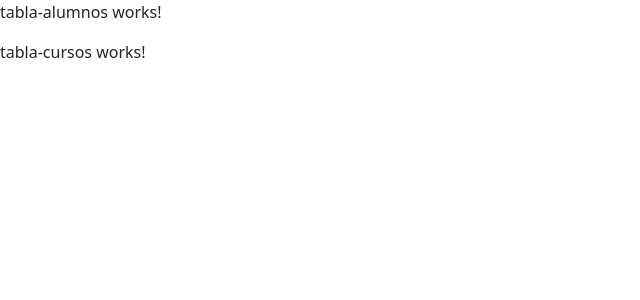
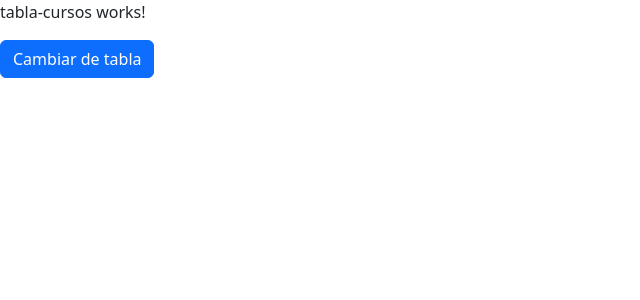
Before and after one commit to mau-14/primerProyecto-Angular, an Angular app: page / in a window 1280 px wide. Shown: the top 300 px of the page, without its empty margins (0-640 px from the left). Built offline with nearby package versions, Linux system fonts and the light colour scheme.

Commit message:
añadido el boton

```diff
--- a/src/app/app.component.html
+++ b/src/app/app.component.html
@@ -1,2 +1,5 @@
-<app-tabla-alumnos></app-tabla-alumnos>
-<app-tabla-cursos></app-tabla-cursos>
+<app-tabla-alumnos *ngIf="!cursos"></app-tabla-alumnos>
+<app-tabla-cursos *ngIf="cursos"></app-tabla-cursos>
+
+
+<button class="btn btn-primary"  (click)='handleCambio()'>Cambiar de tabla</button>
--- a/src/app/app.component.ts
+++ b/src/app/app.component.ts
@@ -7,5 +7,10 @@ import { Component } from '@angular/core';
   styleUrl: './app.component.css'
 })
 export class AppComponent {
-  title = 'listar-cursos';
+
+  cursos: boolean = true
+
+  handleCambio(){
+    this.cursos = !this.cursos
+  }
 }
```
